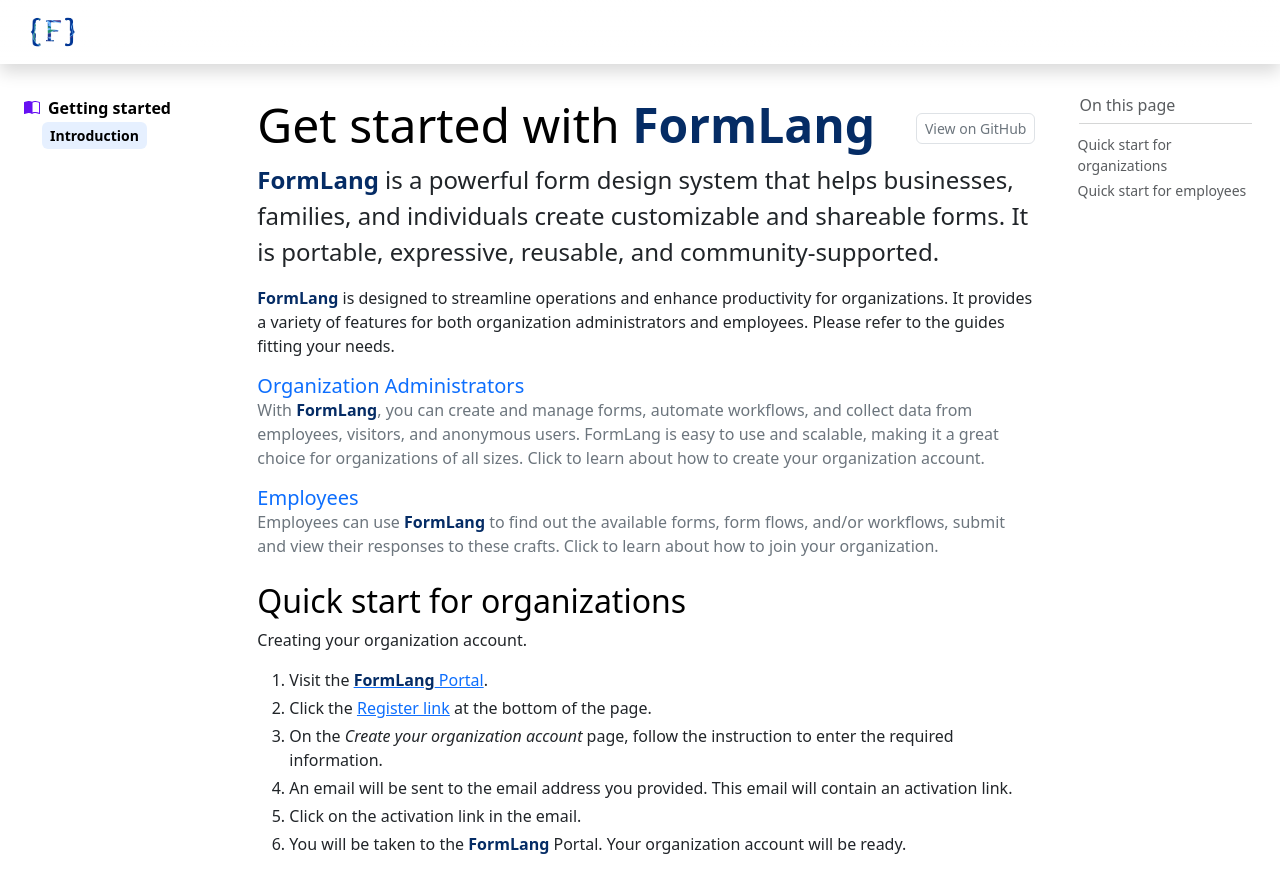
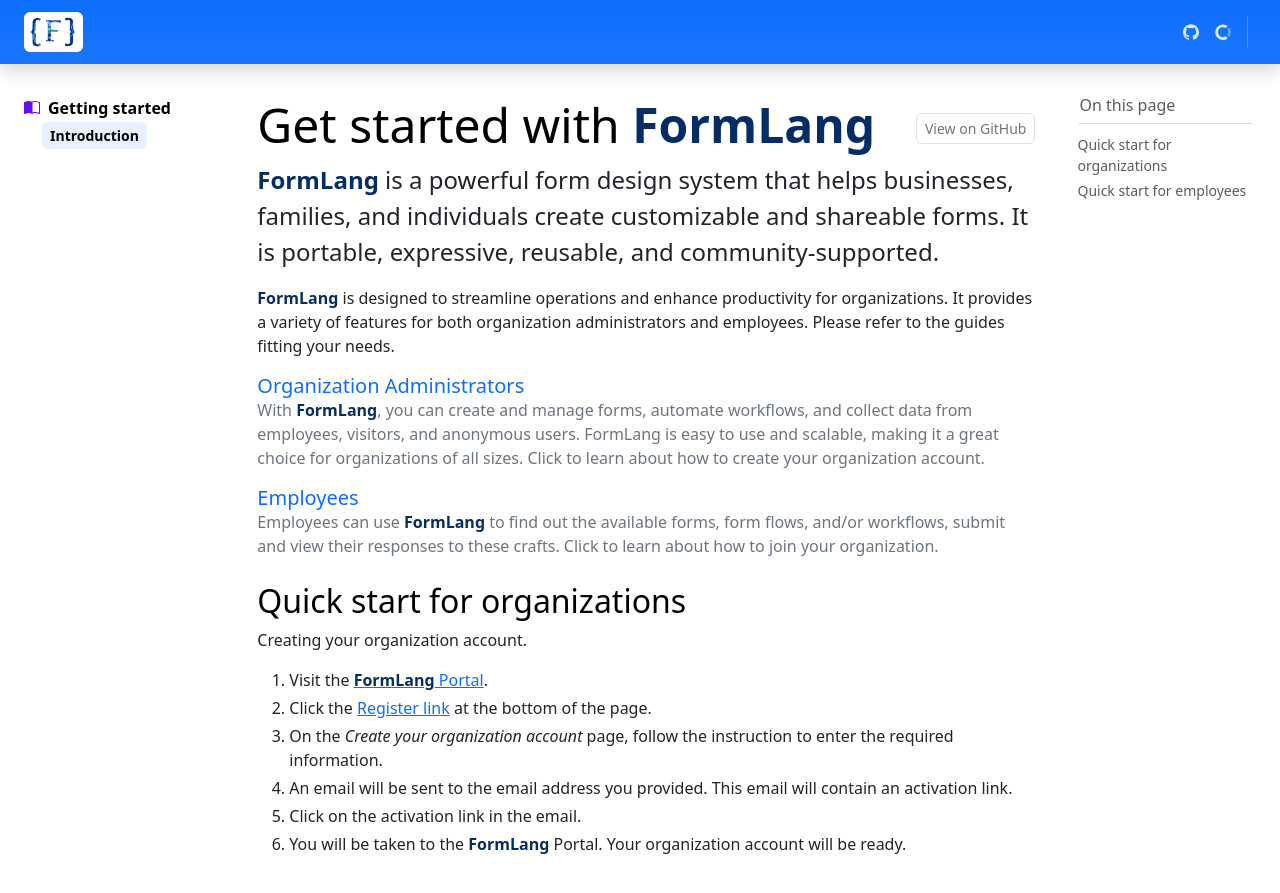
Before and after one commit to formlang/formlang-help, a Jekyll site: the page built from _pages/start/index.html, in a window 1280 px wide and 900 px high. Shown: the top 893 px of the window. Built offline with Jekyll 4.4.1, drawn with Linux system fonts in a browser that asks for light colours; comment, search, counter and statistics services are not loaded.

Commit message:
Updated theme

```diff
--- a/_includes/common/navbar.html
+++ b/_includes/common/navbar.html
@@ -8,7 +8,7 @@
                 <span class="d-none fs-6 pe-1">Browse</span>
             </button>
         </div>
-        <a class="navbar-brand p-0 me-0 me-lg-2" href="/" aria-label="FormLang">
+        <a class="navbar-brand p-0 me-0 me-lg-2 bg-white rounded" href="/" aria-label="FormLang">
             <img src="/assets/img/logo/logo.png" alt="FormLang" height="40" width="auto">
         </a>
         <div class="d-flex">
--- a/assets/css/docs.css
+++ b/assets/css/docs.css
@@ -624,7 +624,7 @@
     z-index: -1;
     display: block;
     content: "";
-    background-image: linear-gradient(rgba(var(--bd-white-rgb), 1), rgba(var(--bd-white-rgb), 0.95))
+    background-image: linear-gradient(rgba(var(--bd-primary-rgb), 1), rgba(var(--bd-primary-rgb), 0.95))
 }
 
 @media (max-width: 991.98px) {
```
